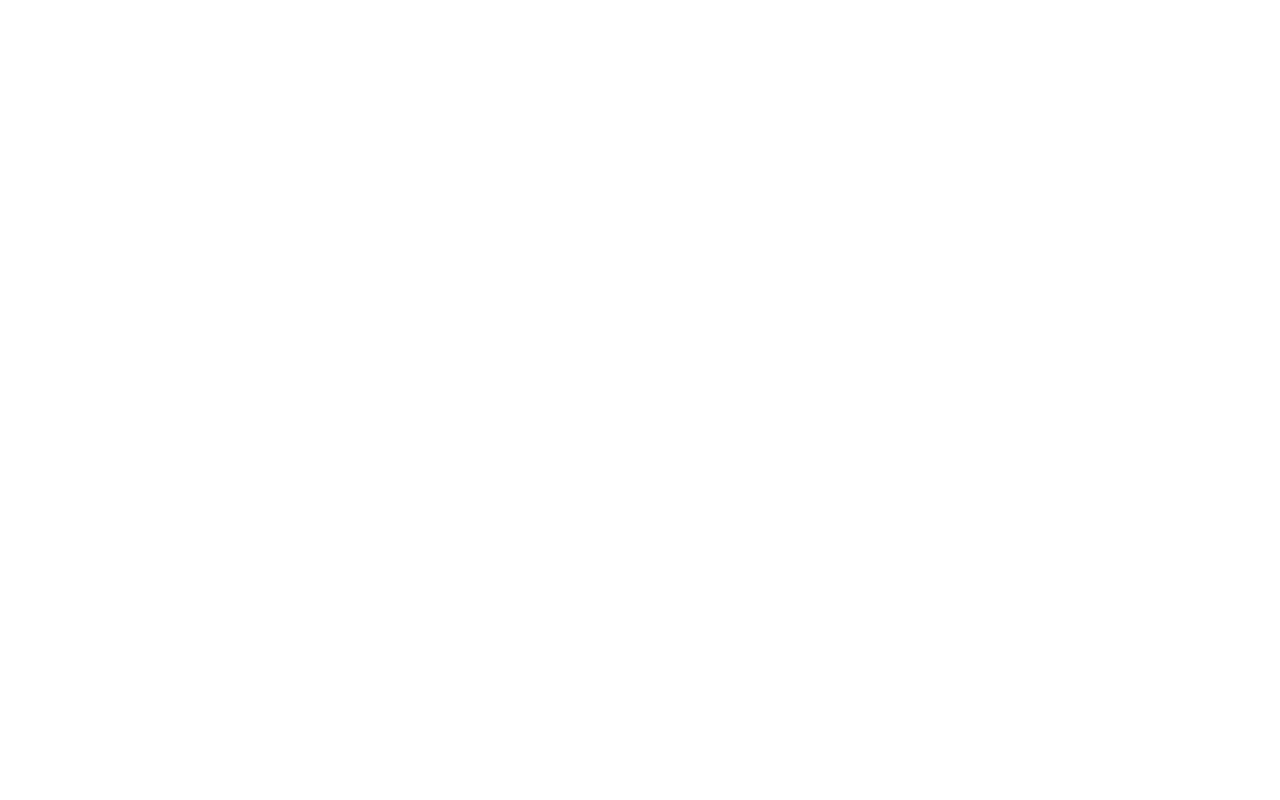
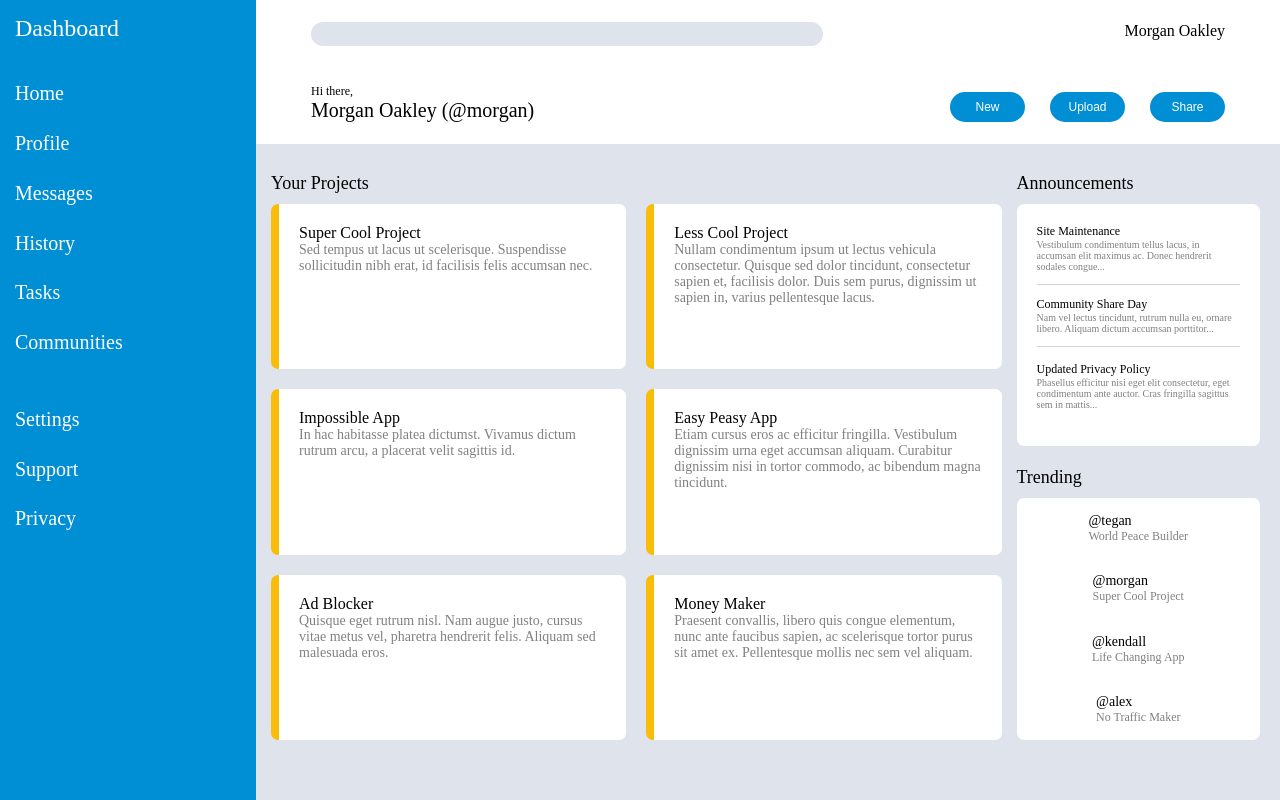
Before and after one commit to ajokea/admin-dashboard, a plain HTML site: page index.html in a window 1280 px wide. Drawn offline with Linux system fonts and the light colour scheme.

Commit message:
Layout dashboard with dummy content

```diff
--- a/index.html
+++ b/index.html
@@ -6,6 +6,139 @@
         <link rel="stylesheet" href="style.css">
     </head>
     <body>
+        <div class="dashboard">
+            <div class="header">
+                <div class="search">
+                    <input type="search">
+                </div>
+                <div class="account-info">
+                    <p>Morgan Oakley</p>
+                </div>
+                <div class="greeting">
+                    <p>Hi there,</p>
+                    <p>Morgan Oakley (@morgan)</p>
+                </div>
+                <div class="buttons">
+                    <button>New</button>
+                    <button>Upload</button>
+                    <button>Share</button>
+                </div>
+            </div>
+            <div class="sidebar">
+                <div class="dash-icon">Dashboard</div>
+                <div class="home">Home</div>
+                <div class="profile">Profile</div>
+                <div class="messages">Messages</div>
+                <div class="history">History</div>
+                <div class="tasks">Tasks</div>
+                <div class="communities">Communities</div>
+                <div class="settings">Settings</div>
+                <div class="support">Support</div>
+                <div class="privacy">Privacy</div>
+            </div>
+            <div class="main-content">
+                <p>Your Projects</p>
+                <div class="projects">
+                    <div class="project">
+                        <p>Super Cool Project</p>
+                        <p>Sed tempus ut lacus ut scelerisque.
+                            Suspendisse sollicitudin nibh erat,
+                            id facilisis felis accumsan nec.
+                        </p>
+                    </div>
+                    <div class="project">
+                        <p>Less Cool Project</p>
+                        <p>Nullam condimentum ipsum ut lectus
+                            vehicula consectetur. Quisque sed
+                            dolor tincidunt, consectetur
+                            sapien et, facilisis dolor. Duis
+                            sem purus, dignissim ut sapien in,
+                            varius pellentesque lacus.
+                        </p>
+                    </div>
+                    <div class="project">
+                        <p>Impossible App</p>
+                        <p>In hac habitasse platea dictumst.
+                            Vivamus dictum rutrum arcu, a
+                            placerat velit sagittis id.
+                        </p>
+                    </div>
+                    <div class="project">
+                        <p>Easy Peasy App</p>
+                        <p>Etiam cursus eros ac efficitur
+                            fringilla. Vestibulum dignissim
+                            urna eget accumsan aliquam.
+                            Curabitur dignissim nisi in tortor
+                            commodo, ac bibendum magna tincidunt.
+                        </p>
+                    </div>
+                    <div class="project">
+                        <p>Ad Blocker</p>
+                        <p>Quisque eget rutrum nisl. Nam
+                            augue justo, cursus vitae metus
+                            vel, pharetra hendrerit felis.
+                            Aliquam sed malesuada eros.
+                        </p>
+                    </div>
+                    <div class="project">
+                        <p>Money Maker</p>
+                        <p>Praesent convallis, libero quis
+                            congue elementum, nunc ante faucibus
+                            sapien, ac scelerisque tortor purus
+                            sit amet ex. Pellentesque mollis nec
+                            sem vel aliquam.
+                        </p>
+                    </div>
+                </div>
+                <p>Announcements</p>
+                <div class="announcements">
+                    <div class="announcement">
+                        <p>Site Maintenance</p>
+                        <p>Vestibulum condimentum tellus lacus,
+                            in accumsan elit maximus ac. Donec
+                            hendrerit sodales congue...
+                        </p>
+                    </div>
+                    <div class="announcement">
+                        <p>Community Share Day</p>
+                        <p>Nam vel lectus tincidunt, rutrum
+                            nulla eu, ornare libero. Aliquam
+                            dictum accumsan porttitor...
+                        </p>
+                    </div>
+                    <div class="announcement">
+                        <p>Updated Privacy Policy</p>
+                        <p>Phasellus efficitur nisi eget elit
+                            consectetur, eget condimentum ante
+                            auctor. Cras fringilla sagittus sem
+                            in mattis...
+                        </p>
+                    </div>
+                </div>
+                <p>Trending</p>
+                <div class="trending">
+                    <div class="item">
 
+                        <p>@tegan</p>
+                        <p>World Peace Builder</p>
+                    </div>
+                    <div class="item">
+
+                        <p>@morgan</p>
+                        <p>Super Cool Project</p>
+                    </div>
+                    <div class="item">
+
+                        <p>@kendall</p>
+                        <p>Life Changing App</p>
+                    </div>
+                    <div class="item">
+
+                        <p>@alex</p>
+                        <p>No Traffic Maker</p>
+                    </div>
+                </div>
+            </div>
+        </div>
     </body>
 </html>
--- a/style.css
+++ b/style.css
@@ -0,0 +1,235 @@
+html, body {
+    margin: 0;
+    padding: 0;
+    box-sizing: border-box;
+}
+
+.dashboard {
+    height: 100vh;
+    width: 100vw;
+    display: grid;
+    grid-template-columns: 1fr 4fr;
+    grid-template-rows: 1fr 4fr;
+}
+
+.header {
+    background-color: white;
+    color: black;
+    padding: 22px 55px;
+    grid-column: 2;
+    grid-row: 1;
+    display: grid;
+    grid-template-columns: 2fr 1fr;
+    grid-template-rows: 1fr 1fr;
+}
+
+.search > input{
+    appearance: none;
+    padding: 0;
+    background-color: rgb(223, 227, 236);
+    border: 0;
+    border-radius: 12px;
+    width: 40vw;
+    height: 3vh;
+}
+
+.account-info {
+    justify-self: end;
+}
+
+.account-info > p {
+    margin: 0;
+}
+
+.greeting {
+    align-self: end;
+}
+
+.greeting > p {
+    margin: 0;
+    font-size: 12px;
+}
+
+.greeting > p:last-child {
+    font-size: 20px;
+}
+
+button {
+    color: white;
+    background-color: rgb(0, 142, 213);
+    border: 0;
+    padding: 8px 0;
+    width: 75px;
+    border-radius: 15px;
+    font-size: 12px;
+}
+
+.buttons {
+    justify-self: end;
+    align-self: end;
+    display: grid;
+    grid-template-columns: repeat(3, 1fr);
+    gap: 25px;
+}
+
+.sidebar {
+    background-color: rgb(0, 142, 213);
+    color: white;
+    padding: 15px;
+    font-size: 20px;
+    grid-column: 1;
+    grid-row: span 2;
+
+    display: grid;
+    grid-template-rows: repeat(50, 1fr);
+}
+
+.dash-icon {
+    font-size: 24px;
+}
+
+.home {
+    grid-row: 5;
+}
+
+.profile {
+    grid-row: 8;
+}
+
+.messages {
+    grid-row: 11;
+}
+
+.history {
+    grid-row: 14;
+}
+
+.tasks {
+    grid-row: 17;
+}
+
+.communities {
+    grid-row: 20;
+}
+
+.settings {
+    grid-row: 25;
+}
+
+.support {
+    grid-row: 28;
+}
+
+.privacy {
+    grid-row: 31;
+}
+
+.main-content {
+    background-color: rgb(223, 227, 236);
+    color: black;
+    max-height: 77.5vh;
+    padding: 18px 20px 18px 15px;
+    font-size: 18px;
+    grid-column: 2;
+    grid-row: 2;
+
+    display: grid;
+    grid-template-columns: 3fr 1fr;
+    grid-template-rows: repeat(15, 1fr);
+    gap: 10px 15px;
+}
+
+.main-content > p {
+    margin: 0;
+    align-content: end;
+}
+
+.main-content > p:first-child {
+    grid-column: 1;
+    grid-row: 1;
+}
+
+.main-content > p:nth-child(3) {
+    grid-column: 2;
+    grid-row: 1;
+}
+
+.main-content > p:nth-last-child(2) {
+    grid-column: 2;
+    grid-row: 8;
+}
+
+.projects {
+    grid-column: 1;
+    grid-row: 2 / 15;
+    display: grid;
+    grid-template-columns: 1fr 1fr;
+    grid-template-rows: repeat(3, 1fr);
+    gap: 20px;
+}
+
+.project {
+    background-color: white;
+    border-radius: 7px;
+    border-left: rgb(249, 189, 9) solid 8px;
+    padding: 20px;
+}
+
+.project > p {
+    margin: 0;
+    font-size: 16px;
+}
+
+.project > p:nth-child(2) {
+    font-size: 14px;
+    color: gray;
+}
+
+.announcements {
+    grid-column: 2;
+    grid-row: 2 / 8;
+    background-color: white;
+    border-radius: 7px;
+    padding: 20px;
+    display: grid;
+    grid-template-rows: repeat(3, 1fr);
+}
+
+.announcement > p {
+    margin: 0;
+    font-size: 12px;
+}
+
+.announcement > p:last-child {
+    font-size: 10px;
+    color: gray;
+}
+
+.announcement:not(:last-child) > p:last-child {
+    padding-bottom: 12px;
+    margin-bottom: 12px;
+    border-bottom: lightgray solid 1px;
+}
+
+.trending {
+    grid-column: 2;
+    grid-row: 9 / 15;
+    background-color: white;
+    border-radius: 7px;
+
+    display: grid;
+    grid-template-columns: 1fr;
+    grid-template-rows: repeat(4, 1fr);
+    justify-items: center;
+    align-items: center;
+}
+
+.item > p {
+    margin: 0;
+    font-size: 14px;
+}
+
+.item > p:last-child {
+    font-size: 12px;
+    color: gray;
+}
```
